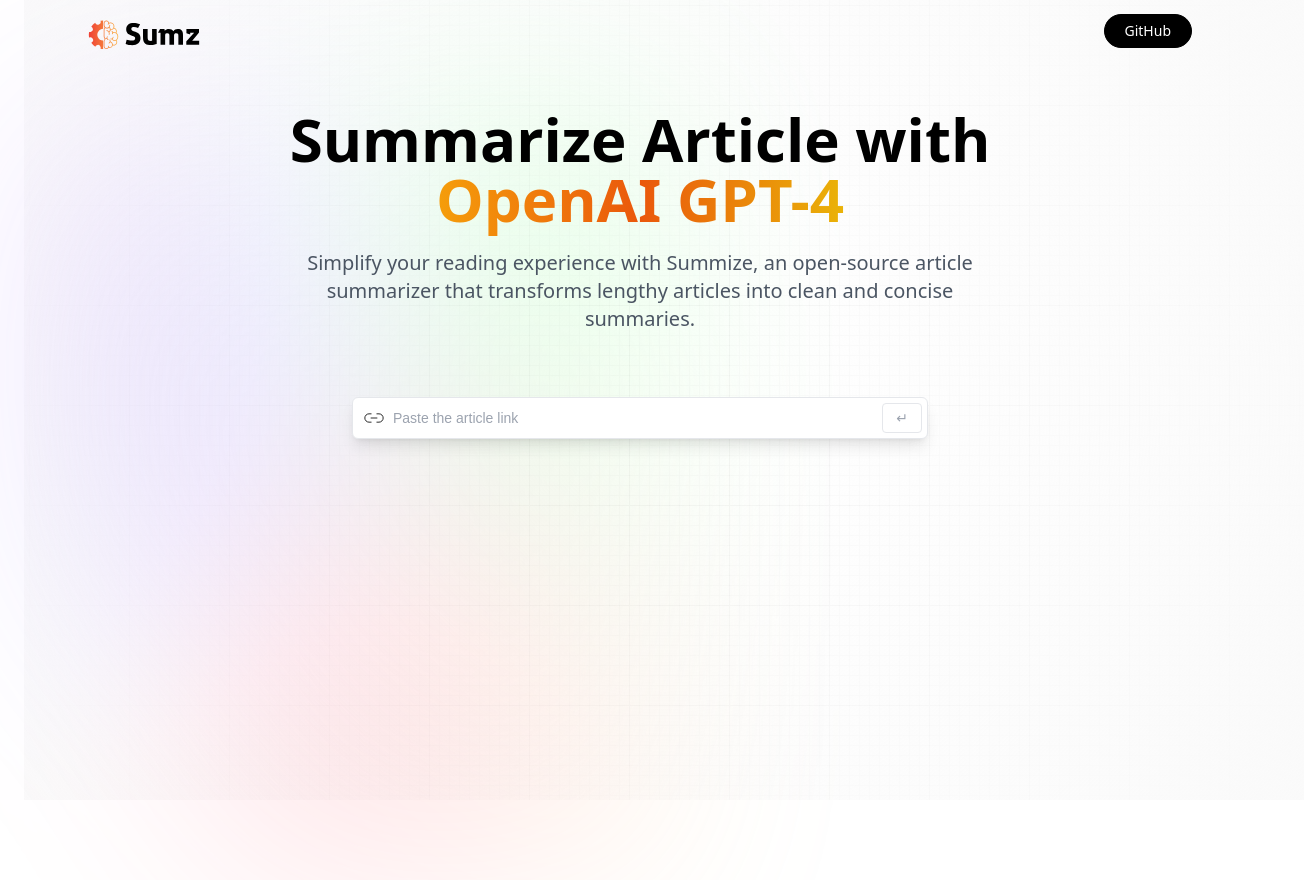
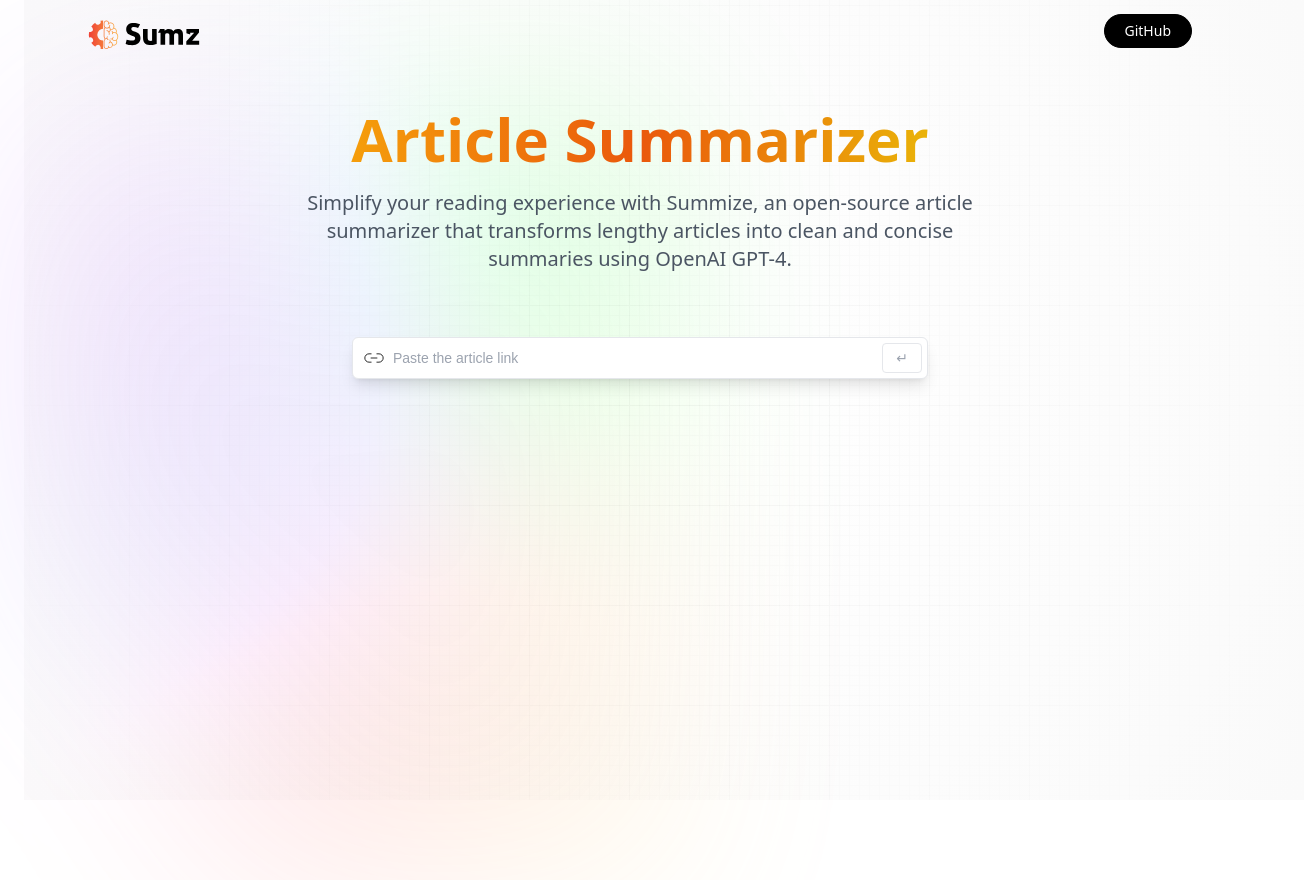
Before and after one commit to Sayeedifty1/ai-summarizer, a React (Vite) app: page / in a window 1280 px wide. Shown: the whole page, 1304 px wide, since content can reach past the window. Before the commit the page ends 800 px from the top, so only its background shows below. Built offline with nearby package versions, Linux system fonts and the light colour scheme; a web font is replaced by a local one.

Commit message:
scroll fixed

```diff
--- a/src/App.css
+++ b/src/App.css
@@ -9,7 +9,7 @@
 .main {
   width: 100vw;
   min-height: 100vh;
-  position: fixed;
+  /* position: fixed; */
 
   justify-content: center;
   padding: 0px 24px 160px 24px;
@@ -39,26 +39,27 @@
 }
 
 .gradient {
-  height: fit-content;
+  height: 100vh;
   z-index: 3;
   width: 100%;
   max-width: 640px;
   background-image: radial-gradient(
       at 27% 37%,
-      hsla(215, 98%, 61%, 1) 0px,
+      rgb(33, 34, 36) 0px,
       transparent 0%
     ),
-    radial-gradient(at 97% 21%, hsla(125, 98%, 72%, 1) 0px, transparent 50%),
-    radial-gradient(at 52% 99%, hsla(354, 98%, 61%, 1) 0px, transparent 50%),
     radial-gradient(at 10% 29%, hsla(256, 96%, 67%, 1) 0px, transparent 50%),
     radial-gradient(at 97% 96%, hsla(38, 60%, 74%, 1) 0px, transparent 50%),
     radial-gradient(at 33% 50%, hsla(222, 67%, 73%, 1) 0px, transparent 50%),
+    radial-gradient(at 97% 21%, hsla(125, 98%, 72%, 1) 0px, transparent 50%),
+    radial-gradient(at 52% 99%, hsla(354, 98%, 61%, 1) 0px, transparent 50%),
+
     radial-gradient(at 79% 53%, hsla(343, 68%, 79%, 1) 0px, transparent 50%);
   position: absolute;
   content: "";
   width: 100%;
   height: 100%;
-  filter: blur(100px) saturate(150%);
+  filter: blur(100px) saturate(250%);
   top: 80px;
   opacity: 0.15;
 }
--- a/src/Components/Hero.jsx
+++ b/src/Components/Hero.jsx
@@ -1,4 +1,4 @@
-import {logo} from '../assets'
+import {logo} from '../../src/assets'
 
 const Hero = () => {
   return (
@@ -9,19 +9,19 @@
         <button
           type='button'
           onClick={() =>
-            window.open("https://github.com/TidbitsJS/Summize", "_blank")
+            window.open("https://github.com/Sayeedifty1", "_blank")
           }
           className='black_btn'
         >
           GitHub
         </button>
       </nav>
-        <h1 className='head_text'>
-          Summarize Article with <br className='max-md:hidden' />
-          <span className='orange_gradient'>OpenAI GPT-4</span>
+        <h1 className='head_text orange_gradient'>
+           Article Summarizer
+
         </h1>
         <h2 className='desc'>
-          Simplify your reading experience with Summize, an open-source article summarizer that transforms lengthy articles into clean and concise summaries.
+          Simplify your reading experience with Summize, an open-source article summarizer that transforms lengthy articles into clean and concise summaries using OpenAI GPT-4.
 
         </h2>
     </header>
```
Also changed, not shown: src/assets/logo.png (added).
